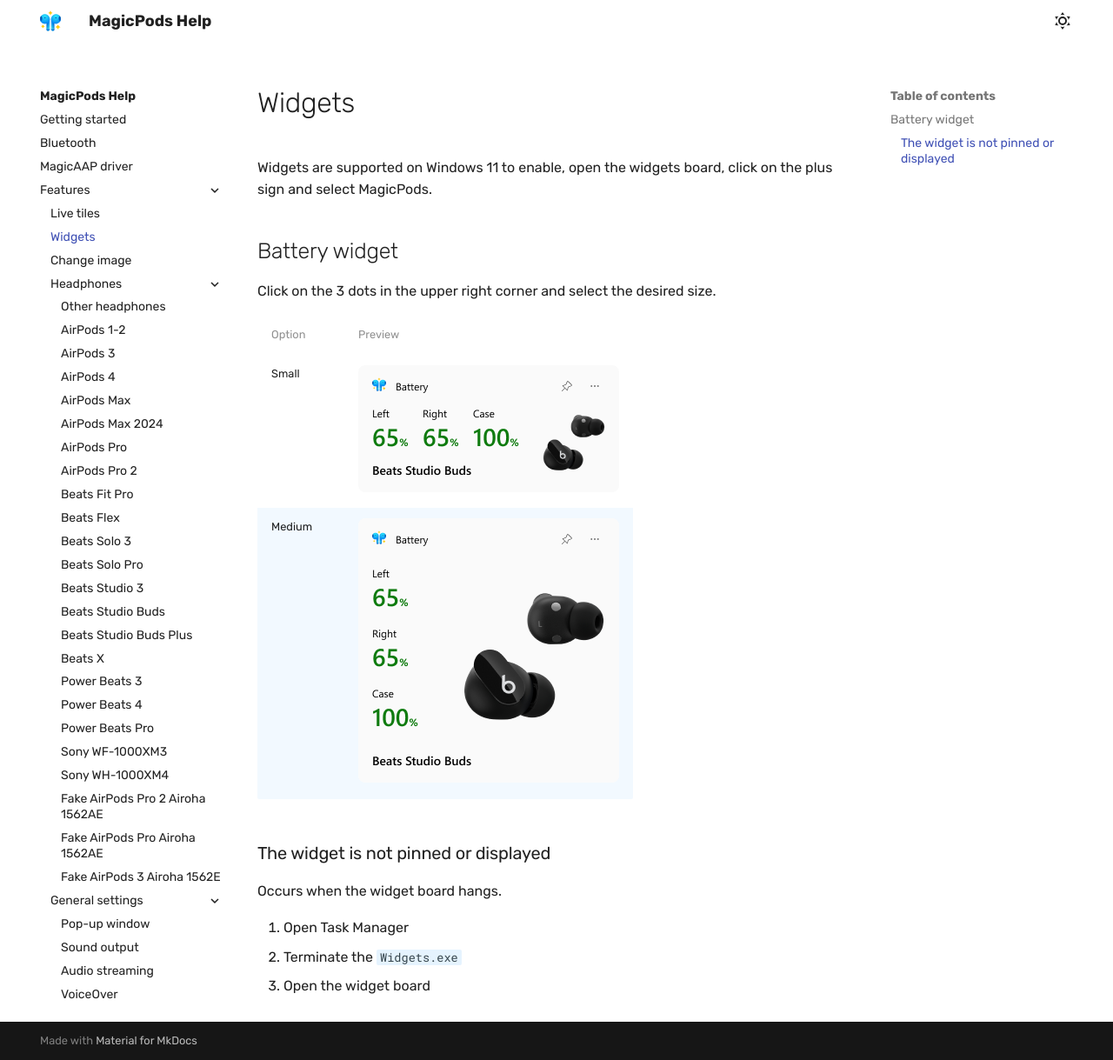
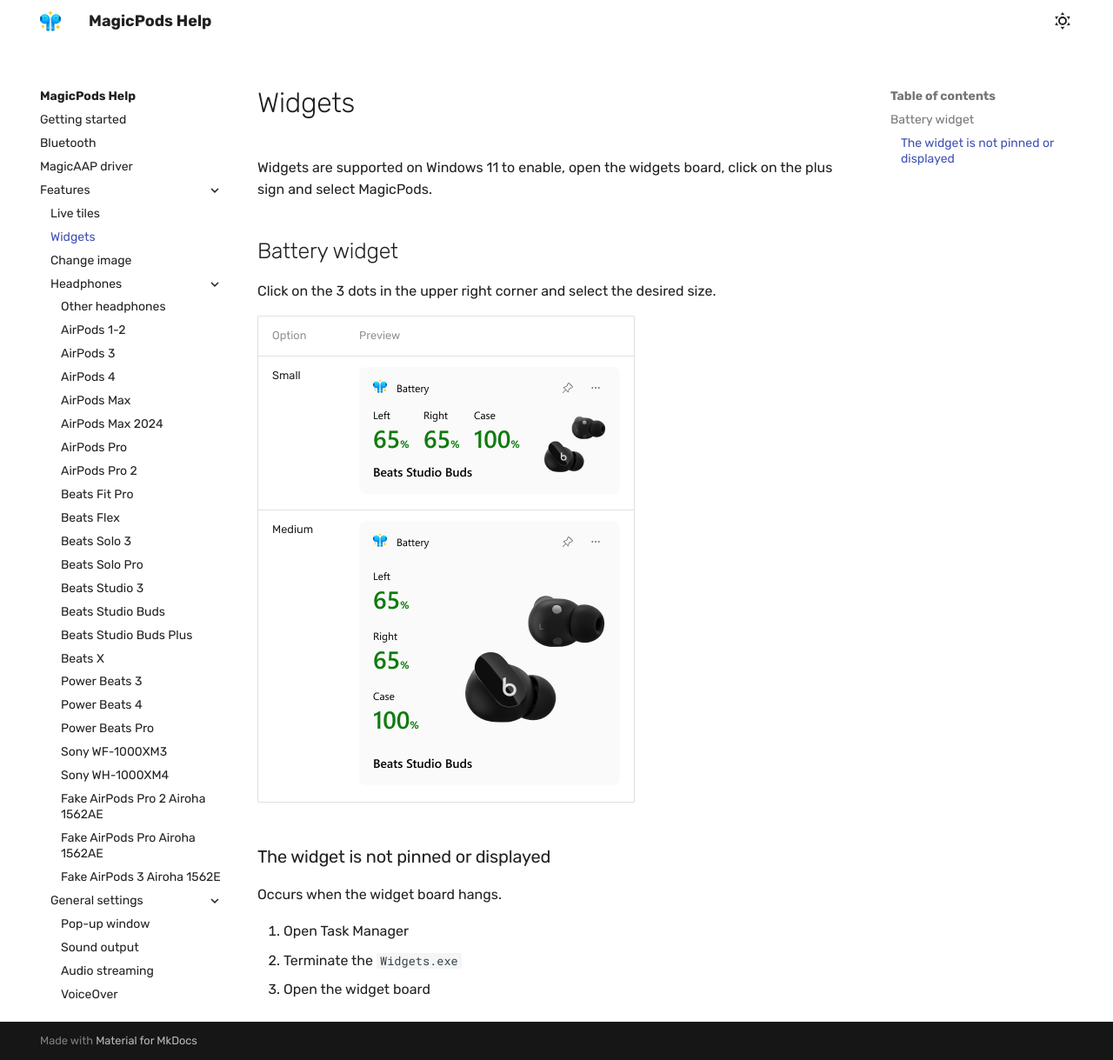
Before and after one commit to steam3d/help.magicpods.app, an MkDocs documentation site: the page built from docs/fun-widgets.md, in a window 1280 px wide and 1219 px high. Shown: the whole window at 87% size. Built offline with MkDocs 1.6.1 and Material for MkDocs 9.7.7, drawn with Linux system fonts in a browser that asks for light colours.

Commit message:
Updated mkdocs 1.6.1, material 9.5.50, material-extensions 1.3.1

```diff
--- a/docs/stylesheets/extra.css
+++ b/docs/stylesheets/extra.css
@@ -1,9 +1,3 @@
-:root {
-    --md-accent-fg-color:         #0461DF;
-    --md-primary-fg-color:        #0486F3;
-
-
-}
 :root, [data-md-color-scheme="default"]{
     --md-shadow-z1:                 none;
     --md-shadow-z2:                 none;
@@ -16,14 +10,6 @@
     --md-shadow-z3:                 none;
 }
 
-:root > *{
-    --md-code-bg-color: rgba(5, 136, 243, .1);
-}
-
-.md-nav--integrated .md-nav__link[for=__toc]~.md-nav {
-    border-left: .05rem solid transparent;
-}
-
 .md-header {
     background-color: var(--md-default-bg-color);
     color: var(--md-default-fg-color);
@@ -32,6 +18,11 @@
 }
 
 .md-nav--primary .md-nav__title[for=__drawer] {
+    background-color: var(--md-default-bg-color);
+    color: var(--md-default-fg-color);
+}
+
+.md-nav--primary .md-nav__title[for^="__nav"] {
     background-color: var(--md-default-bg-color);
     color: var(--md-default-fg-color);
 }
@@ -48,25 +39,8 @@
 }
 
 .md-search__form:hover{
-    background-color: hsla(207, 96%, 49%, 0.05);
-}
-
-
-
-.md-typeset table:not([class]) {
-    box-shadow: none;
-    border: none;
-    pointer-events: none;
-}
-
-
-
-.md-typeset table:not([class]) tr:nth-child(even) {
-    background-color: rgba(5, 136, 243, .05);
-}
-
-.md-typeset table:not([class]) td {
-    border-top: none;
+    background-color: transparent;
+    opacity: 0.80;
 }
 
 .md-typeset table:not([class]) th {
```
Also changed, not shown: README.md (+3 -3 lines).
